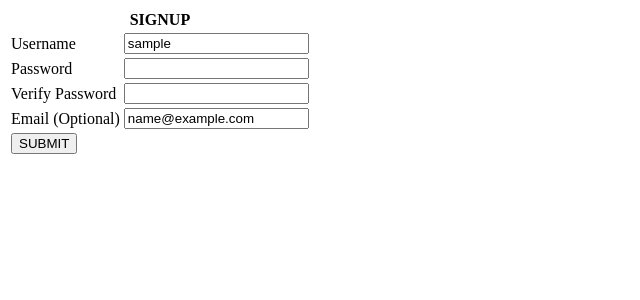
After one commit to kstanyu/user-signup, a Flask app: template templates/index.html in a window 1280 px wide. The commit adds this page. Shown: the top 300 px of the page, without its empty margins (0-640 px from the left). Run offline with Flask 2, Linux system fonts and the light colour scheme; the template is opened without the code that fills it: most values are stand-ins (such as "Sample title", 1, 10 or a date in 2020).

Commit message:
user-information checks-sucessful

```diff
--- /dev/null
+++ b/main.py
@@ -0,0 +1,70 @@
+
+from flask import Flask, render_template, request
+
+from signup_info_checks import *
+
+
+
+app = Flask(__name__)
+app.config['DEBUG'] = True
+
+@app.route("/")
+def index():
+   return render_template("index.html")
+
+
+def field_checker(user_info):
+    validity = False
+    if not is_empty(user_info) and not contains_aspace(user_info) and is_length_ok(user_info):
+        validity = True
+    return validity
+
+def double_field_checker(usr_pword, usr_vpword):
+    d_validity = False
+    if not field_checker(usr_pword) and not field_checker(usr_vpword):
+        return d_validity
+    else:
+        if is_a_match(usr_pword,usr_vpword):
+            d_validity = True
+    return d_validity
+
+@app.route("/", methods = ["POST"])
+def signup_validation():
+    username = request.form["username"]
+
+    password  = request.form["password"]
+
+    verify  = request.form["verify"]
+
+    email = request.form["email"]
+
+    username_error = ""
+
+    password_error = ""
+
+    verify_password = ""
+
+    email_error = ""
+
+    #def entry_checker(username, password, verify, email):
+    if not field_checker(username):
+        username_error = "That\'s not valid username"
+        user_name = ""
+    if not double_field_checker(password, verify):
+        password_error = "That\'s not a valid password"
+        password = ""
+        verify_password = "Passwords don\'t match"
+        verify = ""
+
+    if not is_email(email):
+        email_error = "That\'s not a valid email"
+        email = ""
+
+    if  not username_error and not password_error and not verify_password and not email_error:
+        return "ok"
+    else:
+        return render_template("index.html", username_error = username_error,password_error = password_error, verify_password_error = verify_password, email_error = email_error, username = username,email = email)
+
+
+
+app.run()
--- a/templates/base-layout.html
+++ b/templates/base-layout.html
@@ -6,9 +6,9 @@
         <style>
         {% block style %} {% endblock %}
         </style>
-        <title> {% block title %} {% end block} </title>
+        <title> {% block title %} {% endblock %} </title>
     </head>
     <body>
-        {% block body%} { % endblock %}
+        {% block body%} {% endblock %}
     </body>
 </html>
--- /dev/null
+++ b/templates/index.html
@@ -0,0 +1,69 @@
+
+{% extends "base-layout.html" %}
+
+
+{% block style %}
+    .error {
+        color: red
+    }
+{% endblock %}
+
+
+
+{% block body %}
+    <div>
+        <form method = "POST">
+            <table>
+                <thead>
+                    <tr>
+                      <th colspan = 2>SIGNUP</th>
+                    </tr>
+                </thead>
+                <tbody>
+                    <tr>
+                        <td>
+                            <label for = "usrname">Username</label>
+                        </td>
+                        <td>
+                            <input name = "username" type = "text" id = "usrname" value = "{{username}}"/>
+                            <span class = "error">{{username_error}}</span>
+                        </td>
+                    </tr>
+                    <tr>
+                        <td>
+                            <label for = "pword">Password</label>
+                        </td>
+                        <td>
+                           <input name = "password" type = "password" id = "pword"/>
+
+                            <span class = "error">{{password_error}}</span>
+                        </td>
+                    </tr>
+                    <tr>
+                        <td>
+                            <label for = "verify">Verify Password</label>
+                        </td>
+                        <td>
+                            <input name = "verify" type = "password" id = "verify"/>
+
+                            <span class = "error">{{verify_password_error}}</span>
+                        </td>
+                    </tr>
+                    <tr>
+                        <td>
+                            <label for = "email">Email (Optional)</label>
+                        </td>
+			<td>
+		        <input name = "email" type = "text" id = "email" value = "{{email}}"/>
+                                    <span class = "error">{{email_error}}</span>
+                        </td>
+                    </tr>
+                    <tr>
+                        <td colspan = 2><input type = "submit" value = "SUBMIT"/></td>
+                    </tr>
+               </tbody>
+            </table>
+        </form>
+    </div>
+
+{% endblock %}
```
Also changed, not shown: base-layout.html (deleted, +0 -14 lines), signup_info_checks.py (+16 -15 lines).
